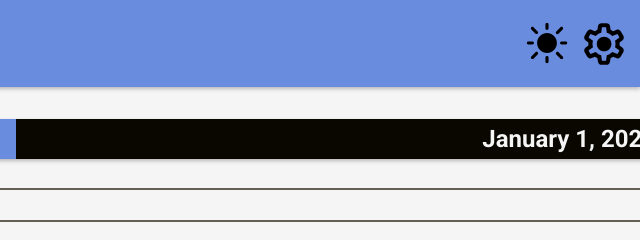
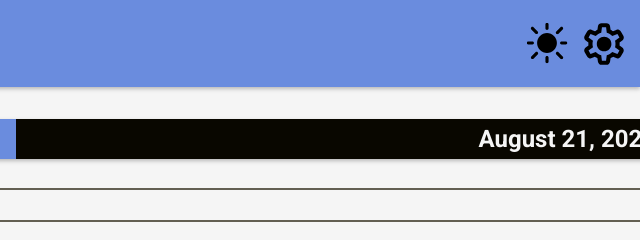
Before and after one commit to alexramirez27/Todo-List, a website built with webpack: page src/view/template.html in a window 1280 px wide. Shown: the top 240 px of the page, 640-1280 px from the left. Built offline with nearby package versions, Linux system fonts and the light colour scheme.

Commit message:
Changed it so the app opens up to the current day
The app will open up to the current day if we are still in 2026. Otherwise, it will open up to Jan 1, 2026.
Also cleaned up the styles.css file and modified the deploy command in package.json

```diff
--- a/package.json
+++ b/package.json
@@ -7,7 +7,7 @@
     "test": "echo \"Error: no test specified\" && exit 1",
     "build": "webpack --config webpack.prod.js",
     "dev": "webpack serve --open --config webpack.dev.js",
-    "deploy": "git add dist -f && git commit -m \"Deployment commit\" && git subtree push --prefix dist origin gh-pages && git checkout main"
+    "deploy": "git checkout gh-pages && git merge main --no-edit && npm run build && git add dist -f && git commit -m \"Deployment commit\" && git subtree push --prefix dist origin gh-pages && git checkout main"
   },
   "keywords": [],
   "author": "",
--- a/src/controller/controller.js
+++ b/src/controller/controller.js
@@ -93,7 +93,6 @@ class Controller {
             const dueDateInput = document.querySelector(".create-todo-dialog #due_date");
             const priorityInput = document.querySelector(".create-todo-dialog #priority");
 
-            // const dueDateText = format(dueDateInput.value, "MMMM d, yyyy");
             const dueDateText = format(parseISO(dueDateInput.value), "MMMM d, yyyy");
 
             if (currPage.currentProject.titleInSet(titleInput.value)) {
@@ -244,7 +243,8 @@ class Controller {
         });
     }
 
-    #displayCurrentPage() {
+    #displayCurrentPage(pageDay = this.#planner.currPageNum) {
+        this.#planner.currPageNum = pageDay;
         const currPage = this.#planner.pages[this.#planner.currPageNum];
 
         this.#view.displayPageContent(
@@ -301,7 +301,15 @@ class Controller {
             });
         });
 
-        this.#displayCurrentPage();
+        const today = new Date();
+        const daysSinceJan1 = differenceInCalendarDays(today, new Date(2026, 0, 1));
+        console.log(`daysSinceJan1 = ${daysSinceJan1}`);
+
+        if (today.getFullYear() !== 2026) {
+            this.#displayCurrentPage();
+        } else {
+            this.#displayCurrentPage(daysSinceJan1);
+        }
     }
 }
 
--- a/src/view/styles.css
+++ b/src/view/styles.css
@@ -83,7 +83,6 @@ body {
   z-index: 15;
   opacity: 0;
   pointer-events: none;
-  /* transition: opacity 0.3s ease;         */
 }
 
 .overlay.active {
@@ -100,15 +99,11 @@ header {
   justify-content: space-between;
   padding: 16px;
   box-shadow: 0 2px 4px 0 rgba(0, 0, 0, 0.25);
-  /* position: sticky;
-  top: 0;
-  z-index: 12; */
 }
 
 .orb-and-gear {
   display: flex;
   gap: 16px;
-  /* align-items: center; */
 }
 
 .orb-and-gear > * {
@@ -127,7 +122,6 @@ aside {
   box-shadow: 2px 0 4px 0 rgba(0, 0, 0, 0.25);
   position: absolute;
   height: 100%;
-  /* transition: 0.3s ease-in-out; */
   transform: translateX(calc(-100% - 10px));
   z-index: 20;
 }
@@ -238,7 +232,6 @@ input {
 .page {
   width: 1312px;
   height: 792px;
-  /* border: 2px solid darkblue; */
   display: grid;
   grid-template-rows: auto 1fr;
   position: relative;
@@ -269,17 +262,14 @@ input {
 .writeable-section {
   display: grid;
   grid-template-rows: repeat(24, 1fr);
-  /* border: 1px solid green; */
   position: relative;
 }
 
 .paper-line {
   border-bottom: 2px solid var(--line-color);
-  /* z-index: 5; */
 }
 
 .button-section {
-  /* border: 1px solid orange; */
   width: 1312px;
   display: flex;
   justify-content: space-between;
@@ -300,21 +290,10 @@ input {
 }
 
 .page > button {
-  /* width: 200px; */
   position: absolute;
   right: 0;
   bottom: 56px;
 }
-
-/* form > * {
-  border: 1px solid blue;
-} */
-
-/* .create-project-dialog > form {
-  display: grid;
-  grid-template-rows: repeat(6, auto);
-  row-gap: 40px;
-} */
 
 .create-project-dialog > form > :nth-child(1),
 .create-project-dialog > form > :nth-child(2) {
@@ -376,7 +355,6 @@ input[type="text"] {
   display: grid;
   grid-template-rows: auto 1fr;
   grid-template-columns: 1fr;
-  /* border: 1px solid green; */
   row-gap: 8px;
 }
 
@@ -418,10 +396,6 @@ input[type="text"] {
 
 .dark-mode .dark-btn:active {
   background-color: var(--light-background);
-}
-
-.dark-mode .dialog-btns > :nth-child(2) {
-  color: var(--light-background);
 }
 
 select, option {
@@ -496,49 +470,26 @@ option[value="high"] {
   left: 0;
   width: 100%;
   height: 100%;
-  /* border: 3px solid darkred; */
-  /* display: grid;
-  grid-auto-rows: 50px; */
-  /* grid-template-rows: repeat(8, 1fr); */
-  /* row-gap: 28px; */
 }
 
 .project-block {
-  /* height: 94px; */
   width: 100%;
-  /* outline: 1px solid orange; */
-  /* position: relative; */
   margin-bottom: 31.25px;
 }
 
-/* .project-block h2 {
-  outline: 1px solid green;
-} */
-
 .project-block h2 {
   line-height: 1;
-  /* text-decoration: line-through; */
-  /* text-decoration-thickness: 2px; */
 }
 
 .text-section .project-text {
-  /* position: absolute;
-  top: -4px;
-  left: 8px; */
   text-indent: 8px;
 }
 
 .text-section .todo-text {
-  /* position: absolute;
-  top: 28px;
-  left: 32px; */
   text-indent: 32px;
 }
 
 .text-section .due-date-text {
-  /* position: absolute;
-  top: 59px;
-  left: 56px; */
   text-indent: 56px;
 }
 
@@ -553,7 +504,6 @@ option[value="high"] {
 
 .project-header {
   position: relative;
-  /* outline: 1px solid orange; */
 }
 
 .btn-add-todo {
```
Also changed, not shown: dist/main.js, 1 other file.
